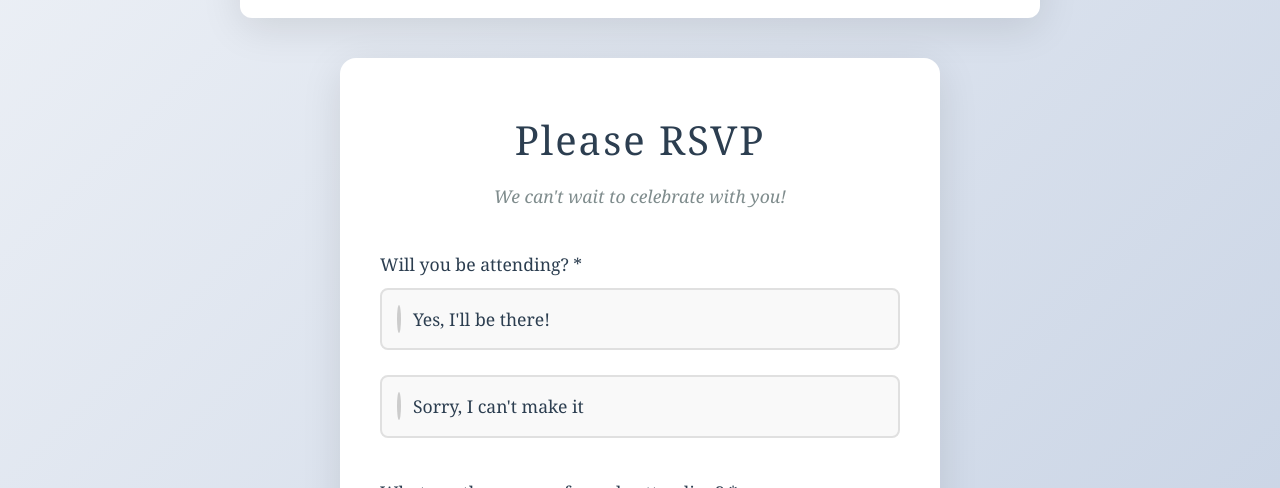
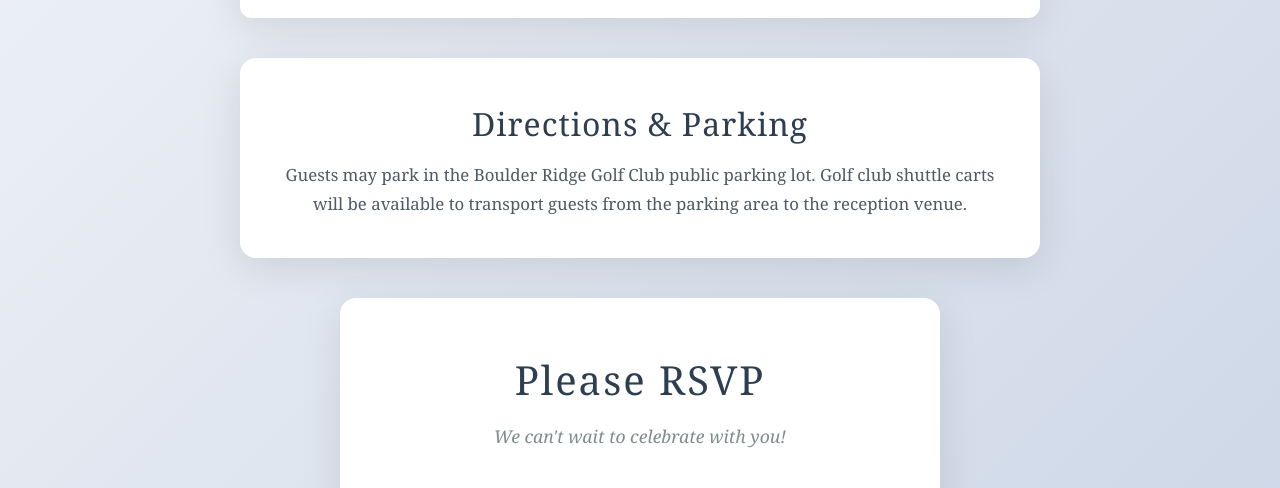
Before and after one commit to DebraZhou/Wedding-RSVP, a plain HTML site: page index.html in a window 1280 px wide. Shown: the part 612-1100 px from the top of the page. Drawn offline with Linux system fonts and the light colour scheme.

Commit message:
Add directions and parking section

```diff
--- a/index.html
+++ b/index.html
@@ -12,6 +12,18 @@
         <section class="poster-section">
             <div class="poster-container">
                 <img id="poster-image" src="save the date.png" alt="Wedding Invitation" />
+            </div>
+        </section>
+
+        <!-- Directions Section -->
+        <section class="directions-section">
+            <div class="directions-container">
+                <h2>Directions & Parking</h2>
+                <p>
+                    Guests may park in the Boulder Ridge Golf Club public parking lot.
+                    Golf club shuttle carts will be available to transport guests from the
+                    parking area to the reception venue.
+                </p>
             </div>
         </section>
 
--- a/styles.css
+++ b/styles.css
@@ -39,6 +39,33 @@ body {
     height: auto;
     display: block;
     border-radius: 8px;
+}
+
+/* Directions Section */
+.directions-section {
+    background: white;
+    border-radius: 16px;
+    padding: 40px 40px;
+    box-shadow: 0 10px 40px rgba(0, 0, 0, 0.1);
+    max-width: 800px;
+    margin: 0 auto 40px;
+    animation: slideUp 0.8s ease-out;
+}
+
+.directions-container h2 {
+    font-size: 2em;
+    text-align: center;
+    color: #2c3e50;
+    margin-bottom: 12px;
+    font-weight: 300;
+    letter-spacing: 1px;
+}
+
+.directions-container p {
+    text-align: center;
+    color: #4d5a66;
+    font-size: 1.05em;
+    line-height: 1.7;
 }
 
 /* RSVP Section */
```
